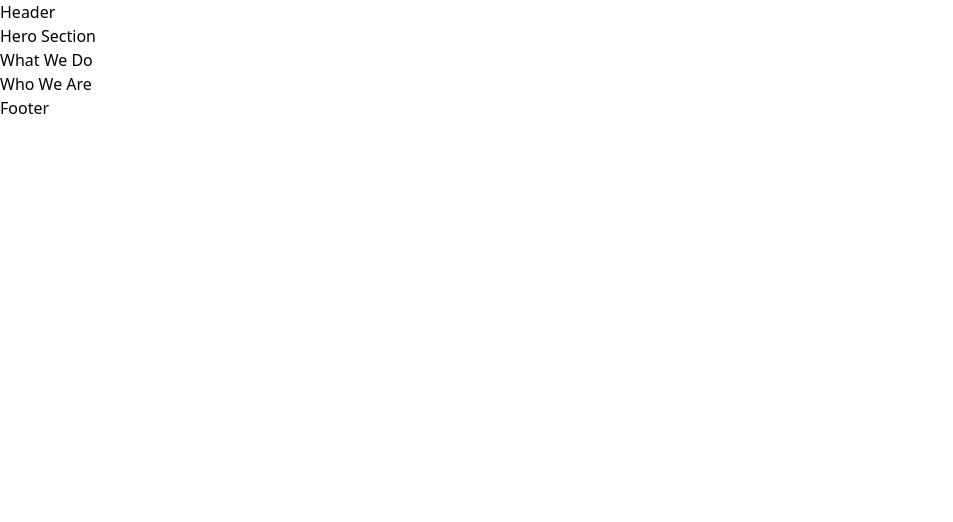
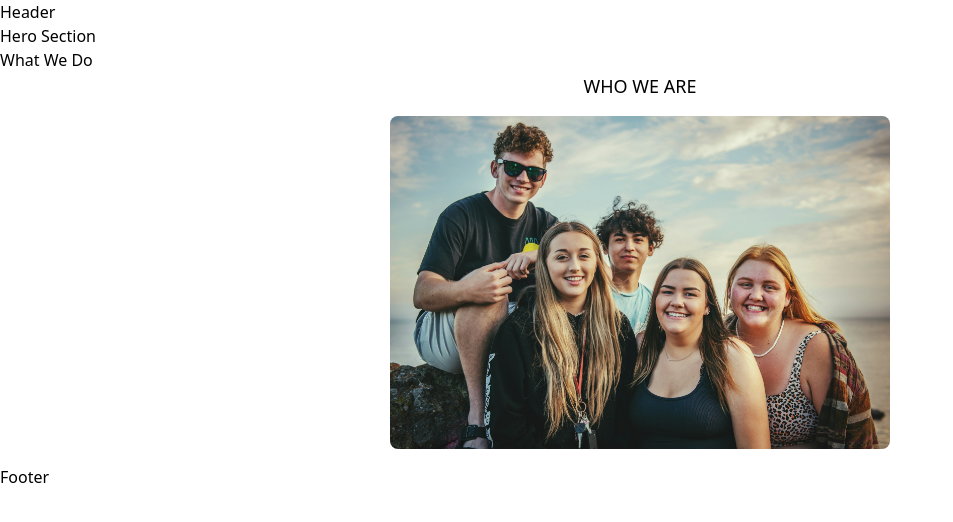
Before and after one commit to UoaWDCC/hidtreas, a Next.js app: page / in a window 1280 px wide. Shown: the top 522 px of the page, without its empty margins (0-953 px from the left). Built offline with nearby package versions, Linux system fonts and the light colour scheme.

Commit message:
feat: Added base for who we are page

```diff
--- a/src/components/home/WhoWeAre.tsx
+++ b/src/components/home/WhoWeAre.tsx
@@ -1,7 +1,18 @@
+import Image from 'next/image'
+import whoWeAre from '@/assets/tempteamwhoweare.jpg'
+
+
 export default function WhoWeAre() {
   return (
     <div>
-      <p>Who We Are</p>
+      <p className="flex justify-center text-lg">WHO WE ARE</p>
+      <Image
+        src={whoWeAre}
+        alt="Who We Are"
+        width={500}
+        height={500}
+        className="mx-auto my-4 rounded-lg"
+      />
     </div>
   )
 }
```
Also changed, not shown: src/assets/tempteamwhoweare.jpg (added), 1 other file (tests, documents, lock files or other folders).
